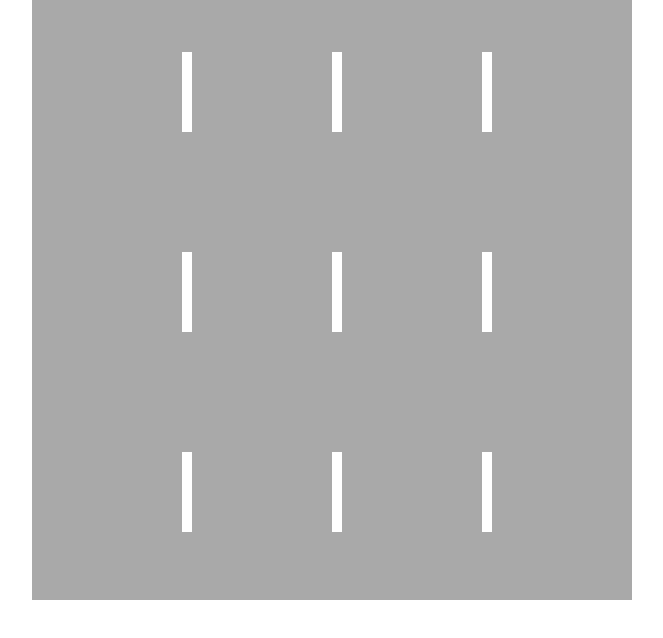
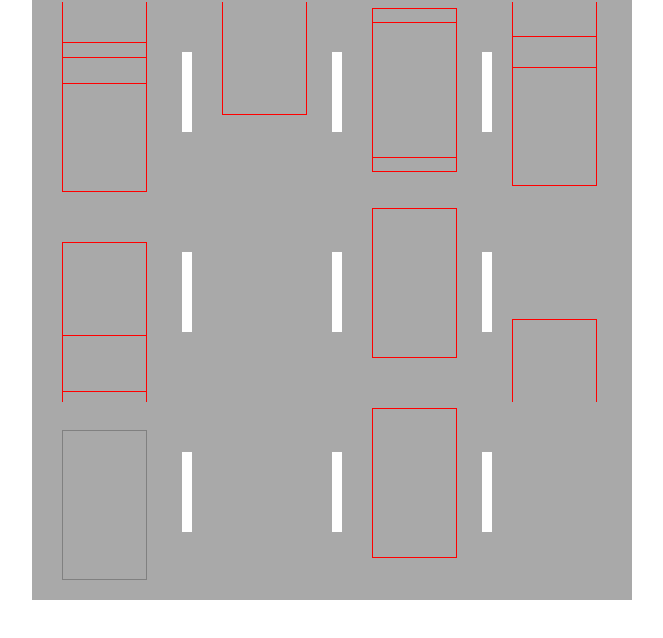
Before and after one commit to ProteinR/racing-js, a plain HTML site: page index.html in a window 1280 px wide. Shown: the whole page, without its empty margins (308-971 px from the left). Drawn offline with nearby package versions, Linux system fonts and the light colour scheme.

Commit message:
TrafficMap generate adds, drawing car adds

```diff
--- a/css/style.css
+++ b/css/style.css
@@ -28,8 +28,19 @@
     display: inline-block;
 }
 
-.car {
-    width: 150px;
-    height: 300px;
-    background-image: url(/img/simple-travel-car-top_view.svg);
+.user-car {
+    position: absolute;
+    top: 430px;
+    left: 30px;
+    border: 1px solid gray;
+    width: 85px;
+    height: 150px;
+    /*    background-image: url(/img/simple-travel-car-top_view.svg);*/
 }
+
+.bot-car {
+    position: absolute;
+    border: 1px solid red;
+    width: 85px;
+    height: 150px;
+}
--- a/index.html
+++ b/index.html
@@ -12,7 +12,7 @@
 
     <div class="game-window">
 
-
+        <div class="road">
             <div class="road-block" style="left: 0; top: 0;">
                 <div class="line" style="top: 50px; left: 150px;"></div>
                 <div class="line" style="top: 250px; left: 150px;"></div>
@@ -26,7 +26,17 @@
                 <div class="line" style="top: 250px; left: 450px;"></div>
                 <div class="line" style="top: 450px; left: 450px;"></div>
             </div>
+        </div>
 
+        <div class="user-car"></div>
+
+
+        <div class="templates">
+            <div class="bot-car" style="top: 30px;left: 30px; display: none;"></div>
+            <div class="bot-car" style="top: 30px;left: 190px; display: none;"></div>
+            <div class="bot-car" style="top: 30px;left: 340px; display: none;"></div>
+            <div class="bot-car" style="top: 30px;left: 480px; display: none;"></div>
+        </div>
 
     </div>
 
--- a/js/game.js
+++ b/js/game.js
@@ -1,41 +1,123 @@
 let gameWindow = document.querySelector('.game-window');
+let road = document.querySelector('.road');
 let oldRoad = document.querySelector('.road-block');
 let gameWindowHeigt = parseInt(gameWindow.clientHeight);
+let botCars = document.querySelectorAll('.bot-car');
+let botCarsOnScreen = []; //all cars on screen
+
+console.log(botCars);
 
 // инициализируем экран блоками дороги
 function initialGenerateRoad() {
     for (let i = 0; i < 2; i++) {
-        let nextRoadBlock = gameWindow.lastElementChild.cloneNode(true);
-        nextRoadBlock.style.top = parseInt(gameWindow.lastElementChild.style.top) + 200 + 'px';
-        gameWindow.insertBefore(nextRoadBlock, gameWindow.lastElementChild.nextSibling);
+        let nextRoadBlock = road.lastElementChild.cloneNode(true);
+        nextRoadBlock.style.top = parseInt(road.lastElementChild.style.top) + 200 + 'px';
+        road.insertBefore(nextRoadBlock, road.lastElementChild.nextSibling);
+    }
+}
+
+function move() {
+    let roadBlocks = gameWindow.getElementsByClassName('road-block');
+    for (let i = 0; i < roadBlocks.length; i++) {
+        roadBlocks[i].style.top = parseInt(roadBlocks[i].style.top) + 3 + 'px';
+    }
+    for (let i = 0; i < botCarsOnScreen.length; i++) {
+        botCarsOnScreen[i].style.top = parseInt(botCarsOnScreen[i].style.top) + 3 + 'px';
+        //        removeOldCar(botCarsOnScreen[i]);
+    }
+
+} // передвижение дороги вниз
+function newRoadBlockGenerate() {
+    //генерация нового блока дороги
+    let firstRoadBlock = road.firstElementChild;
+    let trafficMap;
+
+    if (parseInt(firstRoadBlock.style.top) > gameWindow.clientTop) {
+        let newRoad = firstRoadBlock.cloneNode(true); //скопировали верхний блок дороги
+        newRoad.style.top = parseInt(firstRoadBlock.style.top) - 200 + 'px'; //задали ему координаты выше верхнего блока
+        road.insertBefore(newRoad, firstRoadBlock); //разместили
+        trafficMap = generateTrafficMap();
+        //        console.log('trafficMap = ' + trafficMap);
+        drawNewCars(trafficMap, newRoad);
+    }
+}
+
+function removeOldRoadBlock() {
+    let lastRoadBlock = road.lastElementChild;
+    let lastRoadBlockY = parseInt(lastRoadBlock.style.top);
+
+    if (lastRoadBlockY > gameWindowHeigt) {
+        lastRoadBlock.remove();
+    }
+} //удаление старых блоков
+
+function removeOldCar(car) {
+    if (car.style.top > gameWindowHeigt) {
+        car.remove();
+    }
+}
+
+function randomInteger(min, max) {
+    min = Math.ceil(min);
+    max = Math.floor(max);
+    return Math.floor(Math.random() * (max - min)) + min; //Максимум не включается, минимум включается
+}
+
+function arraySum(array) {
+    let sum = 0;
+    for (let i = 0; i < array.length; i++) {
+        sum += array[i];
+    }
+    return sum;
+}
+
+// генерация расположения машин в новом блоке, возвращает массив с расположением
+function generateTrafficMap() {
+    let traffic = randomInteger(0, 2);
+    let trafficCount = randomInteger(1, 4);
+    let trafficMap = [0, 0, 0, 0] //расположение машин в блоке
+    let sum = 0;
+
+    //    console.log('traffic = ' + traffic);
+
+    if (traffic) {
+        function fillTraffic() {
+            for (let i = 0; i < 4; i++) {
+                trafficMap[i] = randomInteger(0, 2);
+            }
+            //            console.log('trafficMap = ' + trafficMap);
+            //            console.log('arrSumm = ' + arraySum(trafficMap));
+        }
+        while (arraySum(trafficMap) != trafficCount) {
+            fillTraffic();
+        }
+    }
+    //    console.log('trafficMap = ' + trafficMap);
+    //    console.log('trafficCount = ' + trafficCount);
+
+    return trafficMap;
+}
+
+function drawNewCars(trafficMap, newRoad) {
+    for (let i = 0; i < trafficMap.length; i++) {
+        if (trafficMap[i] != 0) {
+            let newBotCar = botCars[i].cloneNode(true);
+            newBotCar.style.display = 'block';
+            let randTopCoord = randomInteger(150, 350);
+            newBotCar.style.top = parseInt(newBotCar.style.top) - randTopCoord + 'px';
+            botCarsOnScreen.push(newBotCar);
+            newRoad.append(newBotCar);
+        }
     }
 }
 
 // передвигаем дорогу и генерируем новую
 function roadMove() {
-    // передвижение дороги вниз
-    let roadBlocks = gameWindow.getElementsByClassName('road-block');
-    for (let i = 0; i < roadBlocks.length; i++) {
-        roadBlocks[i].style.top = parseInt(roadBlocks[i].style.top) + 3 + 'px';
-    }
+    move();
+    newRoadBlockGenerate();
+    removeOldRoadBlock();
+}
 
-    //генерация нового блока дороги
-    let firstRoadBlock = gameWindow.firstElementChild;
-    if (parseInt(firstRoadBlock.style.top) > gameWindow.clientTop) {
-        let newRoad = firstRoadBlock.cloneNode(true); //скопировали верхний блок дороги
-        newRoad.style.top = parseInt(firstRoadBlock.style.top) - 200 + 'px'; //задали ему координаты выше верхнего блока
-        gameWindow.insertBefore(newRoad, firstRoadBlock); //разместили
-    }
-
-
-    //удаление старых блоков
-    let lastRoadBlock = gameWindow.lastElementChild;
-    let lastRoadBlockY = parseInt(lastRoadBlock.style.top);
-
-    if (lastRoadBlockY > gameWindowHeigt) {
-        lastRoadBlock.remove();
-    }
-}
 
 
 initialGenerateRoad();
```
Lines whose indentation alone changed are shown as unchanged.
